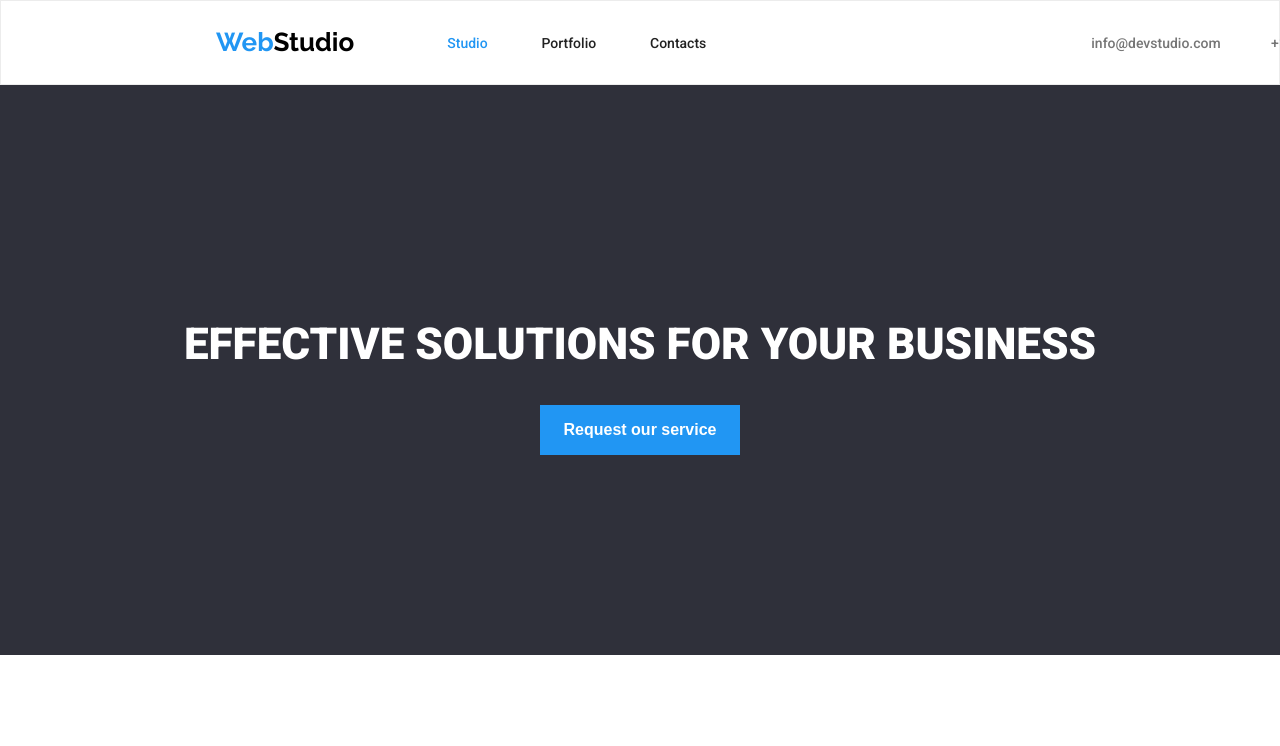
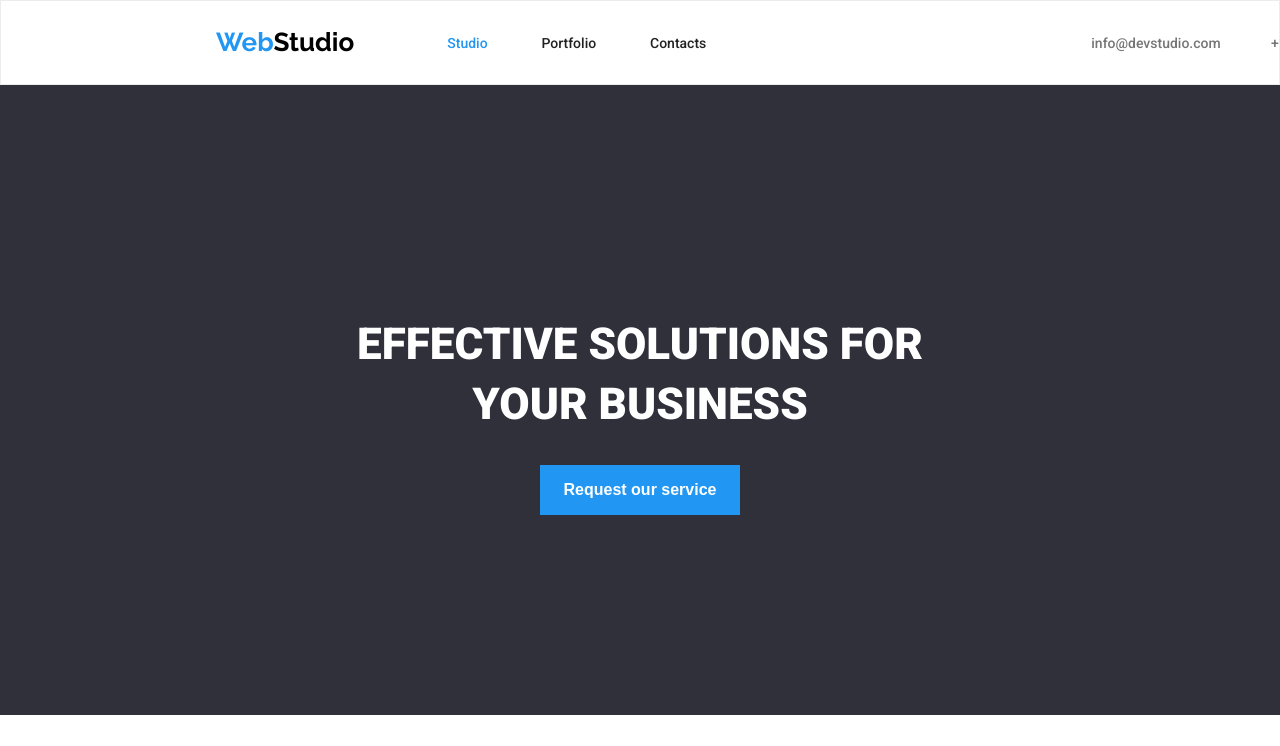
Before and after one commit to Cosmynn/goit-markup-hw-03, a plain HTML site: page index.html in a window 1280 px wide. Shown: the top 746 px of the page. Drawn offline with Linux system fonts and the light colour scheme.

Commit message:
update index

```diff
--- a/index.html
+++ b/index.html
@@ -34,7 +34,10 @@
   <main>
     <section class="main">
       <div class="main-container">
-        <h1 class="main-title">EFFECTIVE SOLUTIONS FOR YOUR BUSINESS</h1>
+        <h1 class="main-title">EFFECTIVE SOLUTIONS FOR
+          <br>
+          YOUR BUSINESS
+        </h1>
         <button type="button" class="main-buton">Request our service</button>
       </div>
 
```
